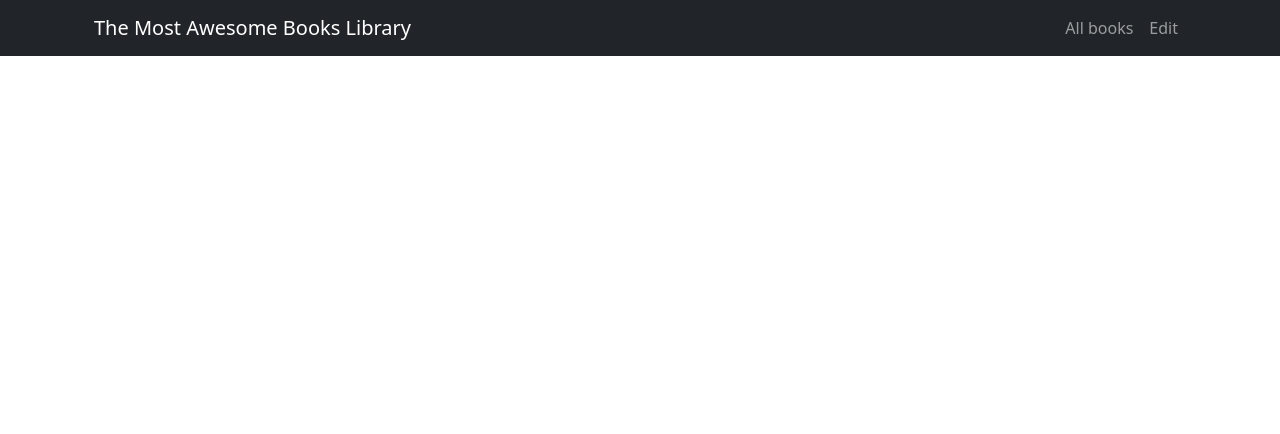
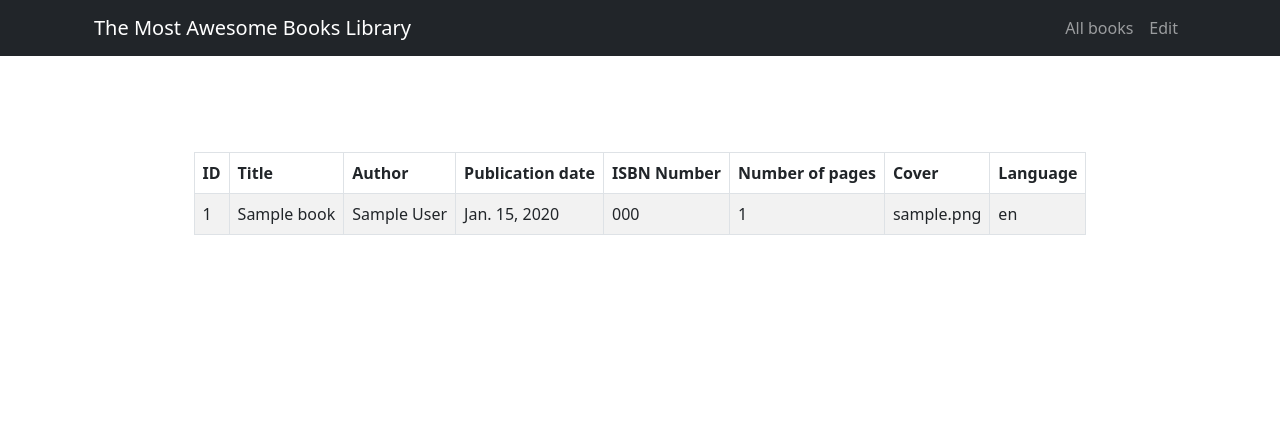
Before and after one commit to rafalstepien/the-most-awesome-library-on-heroku, a Django app: page /all_books/ in a window 1280 px wide. Shown: the top 434 px of the page. Run offline with Django 3.2, Linux system fonts and the light colour scheme; tables that the repository leaves empty hold one stand-in row (values such as "Sample post"); some libraries are stand-ins or nearby versions.

Commit message:
Add display of all books in the table on all_books_page

```diff
--- a/the_most_awesome_library/templates/the_most_awesome_library/all_books_page.html
+++ b/the_most_awesome_library/templates/the_most_awesome_library/all_books_page.html
@@ -1,4 +1,38 @@
 {% extends "the_most_awesome_library/base.html" %}
 {% block content %}
-    <h1> ALL BOOKS PAGE </h1>
+    <header>
+        <div class="row justify-content-center">
+            <div class="col-auto">
+                <table class="table table-hover table-bordered table-striped table-responsive">
+                    <thead>
+                    <tr>
+                        <th scope="col">ID</th>
+                        <th scope="col">Title</th>
+                        <th scope="col">Author</th>
+                        <th scope="col">Publication date</th>
+                        <th scope="col">ISBN Number</th>
+                        <th scope="col">Number of pages</th>
+                        <th scope="col">Cover</th>
+                        <th scope="col">Language</th>
+                    </tr>
+                    </thead>
+                    <tbody>
+                        {% for book in all_books %}
+                        <tr>
+                            <td>{{ book.id }}</td>
+                            <td>{{ book.title }}</td>
+                            <td>{{ book.author }}</td>
+                            <td>{{ book.publication_date }}</td>
+                            <td>{{ book.isbn_number }}</td>
+                            <td>{{ book.pages_number }}</td>
+                            <td>{{ book.cover_link }}</td>
+                            <td>{{ book.language }}</td>
+                        </tr>
+                        {% endfor %}
+                    </tbody>
+                </table>
+            </div>
+        </div>
+    </header>
+
 {% endblock content %}
--- a/the_most_awesome_library/templates/the_most_awesome_library/base.html
+++ b/the_most_awesome_library/templates/the_most_awesome_library/base.html
@@ -6,7 +6,7 @@
         <meta name="viewport" content="width=device-width, initial-scale=1, shrink-to-fit=no" />
         <meta name="description" content="" />
         <meta name="author" content="" />
-        <title>Scrolling Nav - Start Bootstrap Template</title>
+        <title>Awesome Library</title>
         <link rel="stylesheet" type="text/css" href="{% static 'the_most_awesome_library/styles.css' %}">
     </head>
     <body id="page-top">
--- a/the_most_awesome_library/views.py
+++ b/the_most_awesome_library/views.py
@@ -1,4 +1,5 @@
 from django.shortcuts import render
+from the_most_awesome_library.models import Book
 
 
 def index(request):
@@ -6,7 +7,8 @@ def index(request):
 
 
 def all_books_view(request):
-    return render(request, 'the_most_awesome_library/all_books_page.html')
+    all_books = Book.objects.all()
+    return render(request, 'the_most_awesome_library/all_books_page.html', {'all_books': all_books})
 
 
 def edit_view(request):
```
